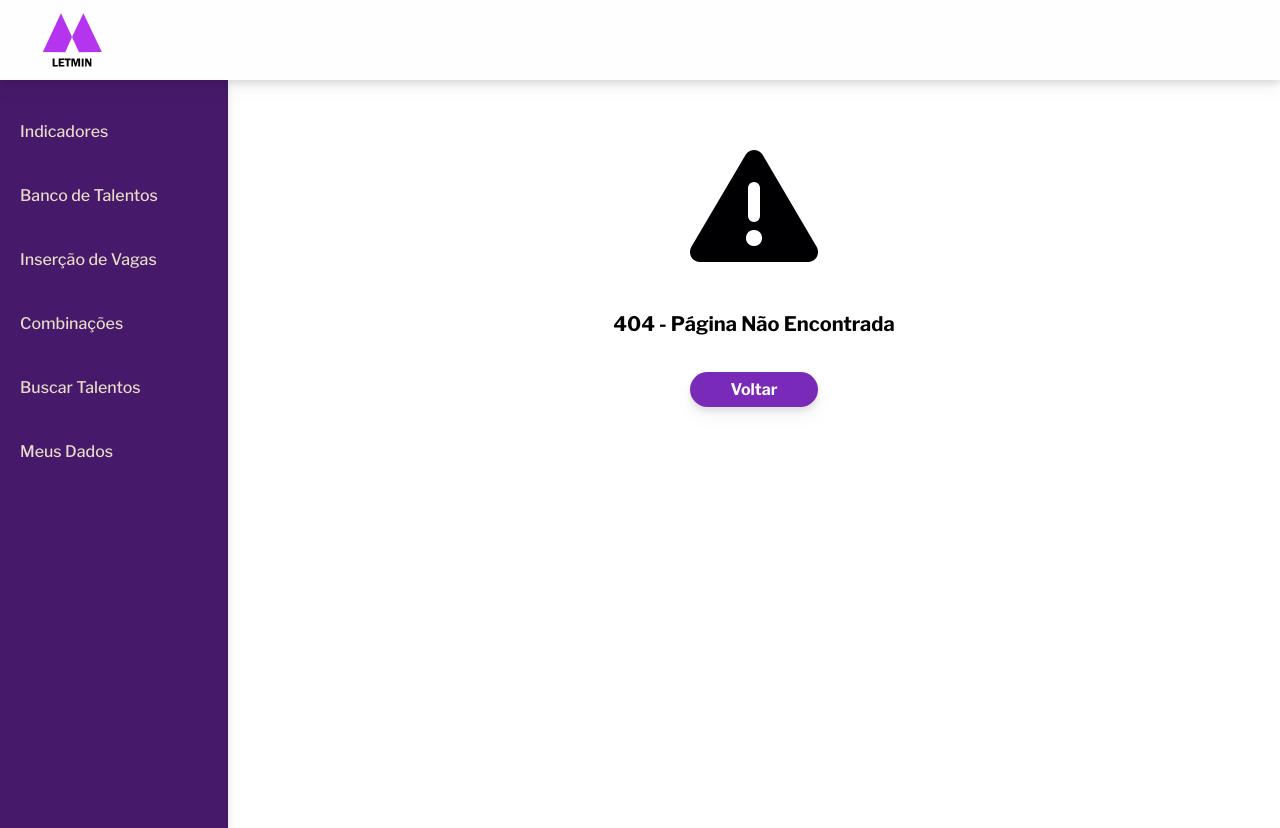
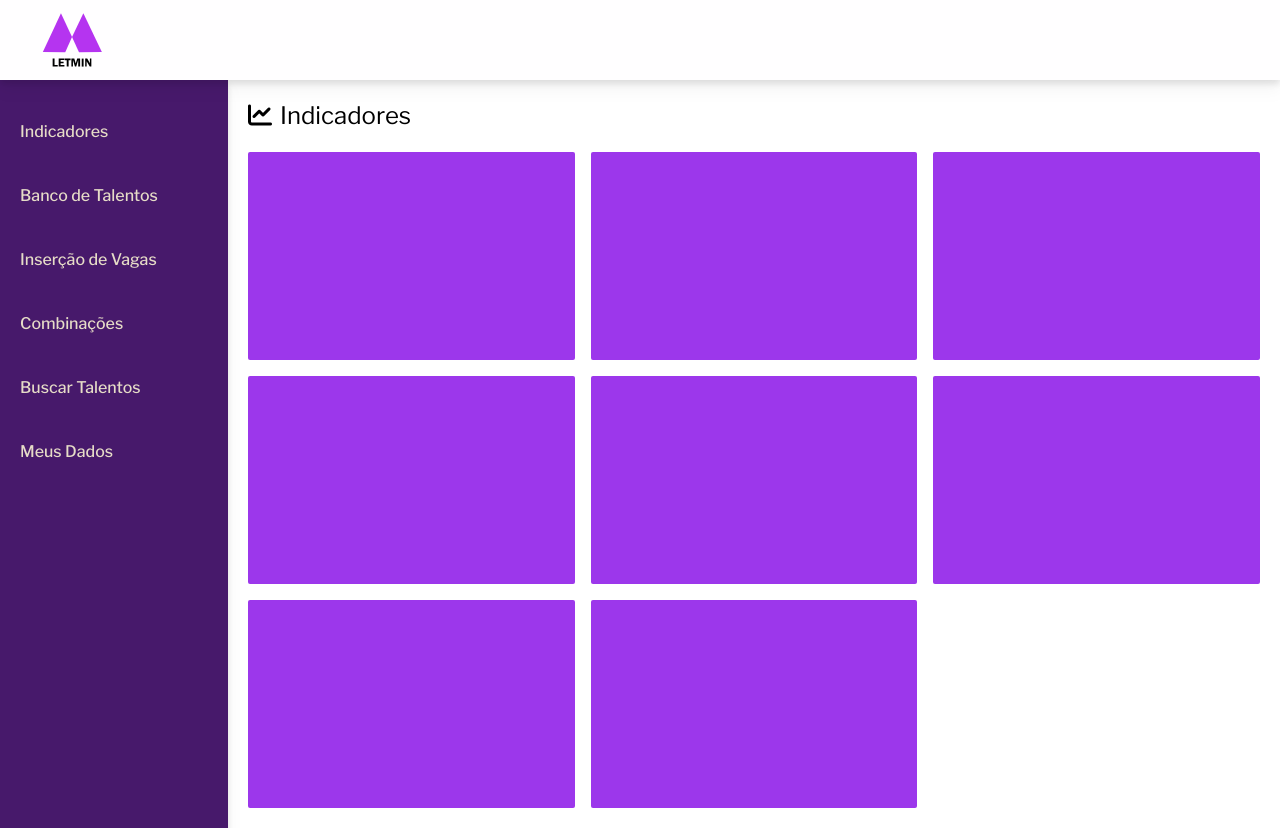
Before and after one commit to LETMIN-Corp/letmin-client, a React (Vite) app: page /company/vacancy/data in a window 1280 px wide. Before the commit this address had no page. Before the commit the page ends 800 px from the top, so only its background shows below. Built offline with nearby package versions, Linux system fonts and the light colour scheme.

Commit message:
indicators page in progress
Co-Authored-By: Gabriel Gato <70043907+Gato-Gabriel@users.noreply.github.com>
Co-Authored-By: cajuuuuu <85528914+cajuuuuu@users.noreply.github.com>

```diff
--- a/src/App.tsx
+++ b/src/App.tsx
@@ -11,6 +11,7 @@ import CompanyTalentSearch from './Views/Company/CompanyTalentSearch';
 import CompanyRegisterVacancy from './Views/Company/CompanyRegisterVacancy';
 import CompanyProfile from './Views/Company/CompanyProfile';
 import CompanyCombinations from './Views/Company/CompanyCombinations';
+import CompanyVacancyData from './Views/Company/CompanyVacancyData';
 import UserProfile from './Views/User/UserProfle';
 import UserError from './Views/User/UserError';
 import UserVacancySearch from './Views/User/UserVacancySearch';
@@ -43,6 +44,7 @@ function App() {
               <Route path='/company/indicators' element={ <CompanyIndicators /> } />
               <Route path='/company/talents' element={ <CompanyTalentBank /> } />
               <Route path='/company/talents/search' element={ <CompanyTalentSearch /> } />
+              <Route path='/company/vacancy/data' element={ <CompanyVacancyData /> } />
               <Route path='/company/combinations' element={ <CompanyMatch />} />
               <Route path='/company/combinations/:id' element={ <CompanyCombinations /> } />
               <Route path='/company/register/vacancy' element={ <CompanyRegisterVacancy /> } />
--- /dev/null
+++ b/src/Components/Items/VacancyActions.tsx
@@ -0,0 +1,28 @@
+import { Link } from "react-router-dom";
+import FormButton from "../Buttons/FormButton";
+import SecondaryButton from "../Buttons/SecondaryButton";
+
+interface ComponentInterface {
+    name: string,
+    candidates: number,
+};
+
+const VacancyData : React.FC<ComponentInterface> = ({ name, candidates }) => {
+
+    return (
+        <div className='flex md:text-xl text-md font-medium pt-2'>
+            <div className='w-4/12 flex justify-center items-center text-center'>
+                { name }
+            </div>
+            <div className='w-4/12 flex justify-center items-center text-center'>
+                <Link to='../company/vacancy/data'>{ candidates }</Link>
+            </div>
+            <div className='w-4/12 flex justify-center items-center text-center'>
+                <button><i className='fa-solid fa-check text-3xl text-green mr-3'></i></button>
+                <button><i className='fa-solid fa-xmark text-3xl text-red'></i></button>
+            </div>
+        </div>
+    );
+}
+
+export default VacancyData;
--- a/src/Views/Company/CompanyIndicators.tsx
+++ b/src/Views/Company/CompanyIndicators.tsx
@@ -1,10 +1,34 @@
 import CompanyDefault from './CompanyDefault';
+import VacancyData from '../../Components/Items/VacancyActions';
 import { useEffect } from 'react';
 
 const CompanyIndicators = () => {
     useEffect((): void => {
         window.document.title = 'Letmin - Indicadores';
     }, []);
+
+    let lista = ([
+        {
+            name: 'Pasta X',
+            candidate: 15,
+        },
+        {
+            name: 'Pasta Y',
+            candidate: 15,
+        },
+        {
+            name: 'Pasta Z',
+            candidate: 15,
+        },
+        {
+            name: 'Pasta W',
+            candidate: 15,
+        },
+        {
+            name: 'Pasta T',
+            candidate: 15,
+        },
+    ]);
 
     return (
         <CompanyDefault>
@@ -13,16 +37,51 @@ const CompanyIndicators = () => {
                     <i className="fa-solid fa-chart-line mr-2"></i>
                     <span>Indicadores</span>
                 </h1>
-                <div className='mt-5 grid md:grid-cols-2 lg:grid-cols-3 gap-4'>
+                {/* <div className='mt-5 grid md:grid-cols-2 lg:grid-cols-3 gap-4'>
                     <div className='bg-primary w-full h-52 rounded-sm'></div>
                     <div className='bg-primary w-full h-52 rounded-sm'></div>
                     <div className='bg-primary w-full h-52 rounded-sm'></div>
                     <div className='bg-primary w-full h-52 rounded-sm'></div>
                     <div className='bg-primary w-full h-52 rounded-sm'></div>
                     <div className='bg-primary w-full h-52 rounded-sm'></div>
-                    <div className='bg-primary w-full h-52 rounded-sm'></div>
-                    <div className='bg-primary w-full h-52 rounded-sm'></div>
+                </div> */}
+
+                <div className='bg-lilac w-full py-5 mt-5 rounded-sm drop-shadow-lg'>
+                    <div className='flex md:text-xl lg:text-2xl text-lg font-medium'> {/* Cabeçalho */}
+                        <div className='w-4/12 flex justify-center'>
+                            Vagas
+                        </div>
+                        <div className='w-4/12 flex justify-center'>
+                            Candidatos
+                        </div>
+                        <div className='w-4/12 flex justify-center'>
+                            Ações
+                        </div>
+                    </div>
+                    <div> {/* Corpo */}
+                        {/* <VacancyData name='Técnico de Informática' candidates={ 10 }/>
+                        <VacancyData name='Supervisor' candidates={ 15 }/>
+                        <VacancyData name='Gerente' candidates={ 8 }/>
+                        <VacancyData name='Mecânico' candidates={ 45 }/>
+                        <VacancyData name='Supervisor' candidates={ 15 }/>
+                        <VacancyData name='Gerente' candidates={ 8 }/>
+                        <VacancyData name='Mecânico' candidates={ 45 }/>
+                        <VacancyData name='Supervisor' candidates={ 15 }/>
+                        <VacancyData name='Gerente' candidates={ 8 }/>
+                        <VacancyData name='Mecânico' candidates={ 45 }/> */}
+
+                        {
+                            lista.length === 0 && (
+                                <div className='mt-5 text-center md:text-left text-dark-purple text-lg font-medium'>Nenhuma pasta encontrada</div>
+                            )
+                        }
+                        {
+                            lista.map((candidate) => <VacancyData name="name" candidates={ candidate } />)
+                        }
+
+                    </div>
                 </div>
+
             </div>
         </CompanyDefault>
     );
--- /dev/null
+++ b/src/Views/Company/CompanyVacancyData.tsx
@@ -0,0 +1,31 @@
+import CompanyDefault from './CompanyDefault';
+import { useEffect } from 'react';
+
+const CompanyVacancyData = () => {
+    useEffect((): void => {
+        window.document.title = 'Letmin - Dados da Vaga';
+    }, []);
+
+    return (
+        <CompanyDefault>
+            <div className="p-5">
+                <h1 className='text-2xl'>
+                    <i className="fa-solid fa-chart-line mr-2"></i>
+                    <span>Indicadores</span>
+                </h1>
+                <div className='mt-5 grid md:grid-cols-2 lg:grid-cols-3 gap-4'>
+                    <div className='bg-primary w-full h-52 rounded-sm'></div>
+                    <div className='bg-primary w-full h-52 rounded-sm'></div>
+                    <div className='bg-primary w-full h-52 rounded-sm'></div>
+                    <div className='bg-primary w-full h-52 rounded-sm'></div>
+                    <div className='bg-primary w-full h-52 rounded-sm'></div>
+                    <div className='bg-primary w-full h-52 rounded-sm'></div>
+                    <div className='bg-primary w-full h-52 rounded-sm'></div>
+                    <div className='bg-primary w-full h-52 rounded-sm'></div>
+                </div>
+            </div>
+        </CompanyDefault>
+    );
+}
+
+export default CompanyVacancyData;
--- a/src/Views/User/UserVacancySearch.tsx
+++ b/src/Views/User/UserVacancySearch.tsx
@@ -4,7 +4,7 @@ import List from '../../Components/Items/List';
 import InfoModal from '../../Components/Modals/InfoModal';
 import UserDefault from './UserDefault'
 
-const CompanyTalentSearch = () => {
+const UserVacancySearch = () => {
     useEffect((): void => {
         window.document.title = 'Letmin - Buscar Vagas';
     }, []);
@@ -88,4 +88,4 @@ const CompanyTalentSearch = () => {
     );
 }
 
-export default CompanyTalentSearch;
+export default UserVacancySearch;
```
